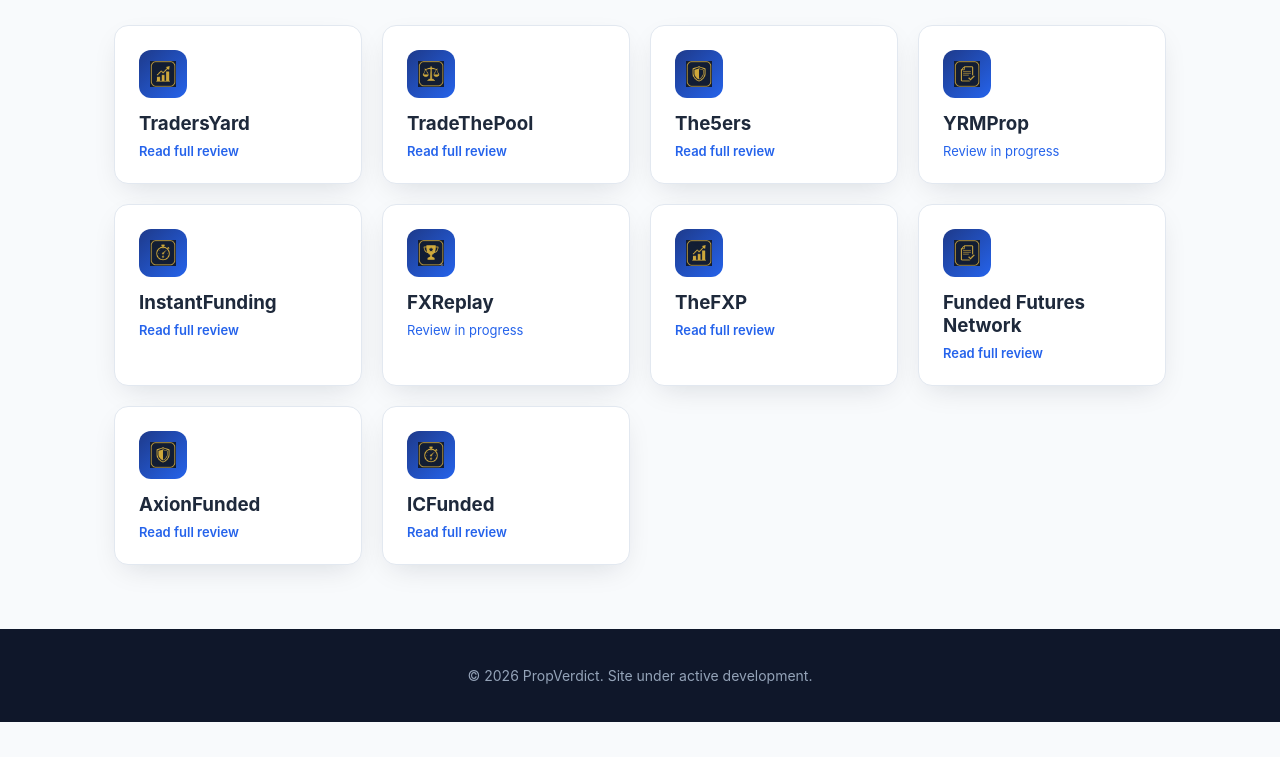
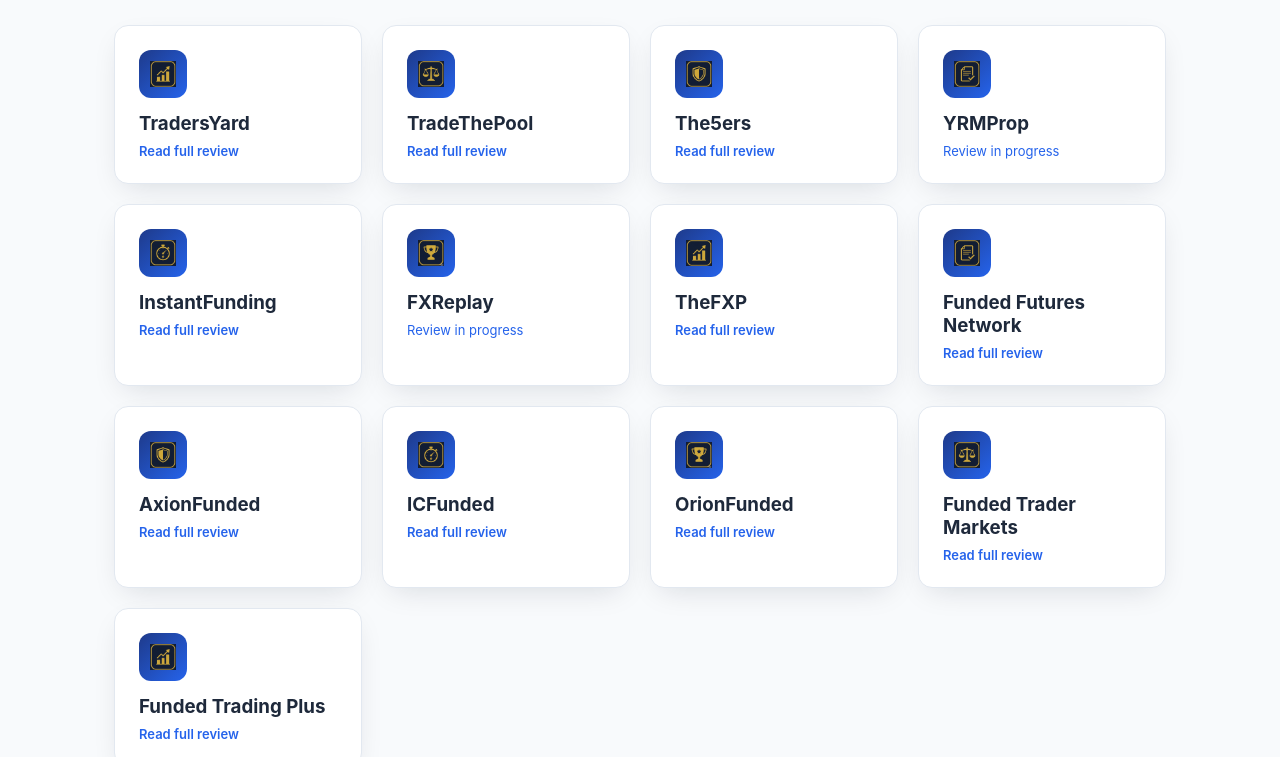
Before and after one commit to Mrdinhhung/propverdict-site, a plain HTML site: page en/reviews.html in a window 1280 px wide. Shown: the part 222-979 px from the top of the page. Before the commit the page ends 944 px from the top, so only its background shows below. Drawn offline with Linux system fonts and the light colour scheme.

Commit message:
Update reviews.html
Co-Authored-By: Claude Sonnet 5 <noreply@anthropic.com>

```diff
--- a/en/reviews.html
+++ b/en/reviews.html
@@ -81,6 +81,21 @@
       <h3>ICFunded</h3>
       <p class="status status-live"><a href="icfunded-review.html">Read full review</a></p>
     </article>
+    <article class="card">
+      <div class="card-icon"><img src="../images/icon-trophy.png" alt="" width="26" height="26"></div>
+      <h3>OrionFunded</h3>
+      <p class="status status-live"><a href="orionfunded-review.html">Read full review</a></p>
+    </article>
+    <article class="card">
+      <div class="card-icon"><img src="../images/icon-scales.png" alt="" width="26" height="26"></div>
+      <h3>Funded Trader Markets</h3>
+      <p class="status status-live"><a href="fundedtradermarkets-review.html">Read full review</a></p>
+    </article>
+    <article class="card">
+      <div class="card-icon"><img src="../images/icon-growth.png" alt="" width="26" height="26"></div>
+      <h3>Funded Trading Plus</h3>
+      <p class="status status-live"><a href="fundedtradingplus-review.html">Read full review</a></p>
+    </article>
   </div>
 </section>
 
```
